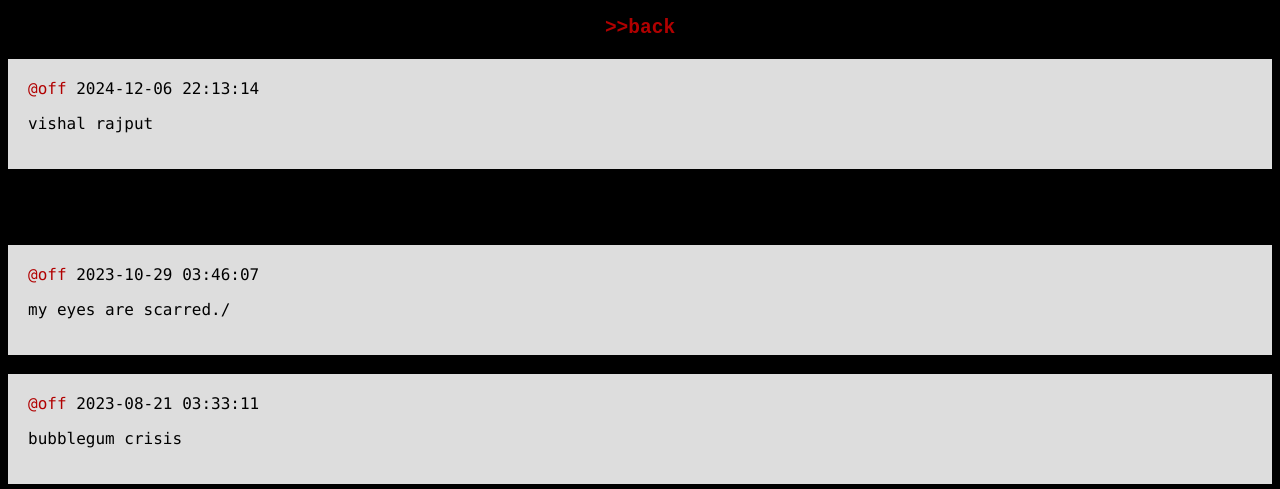
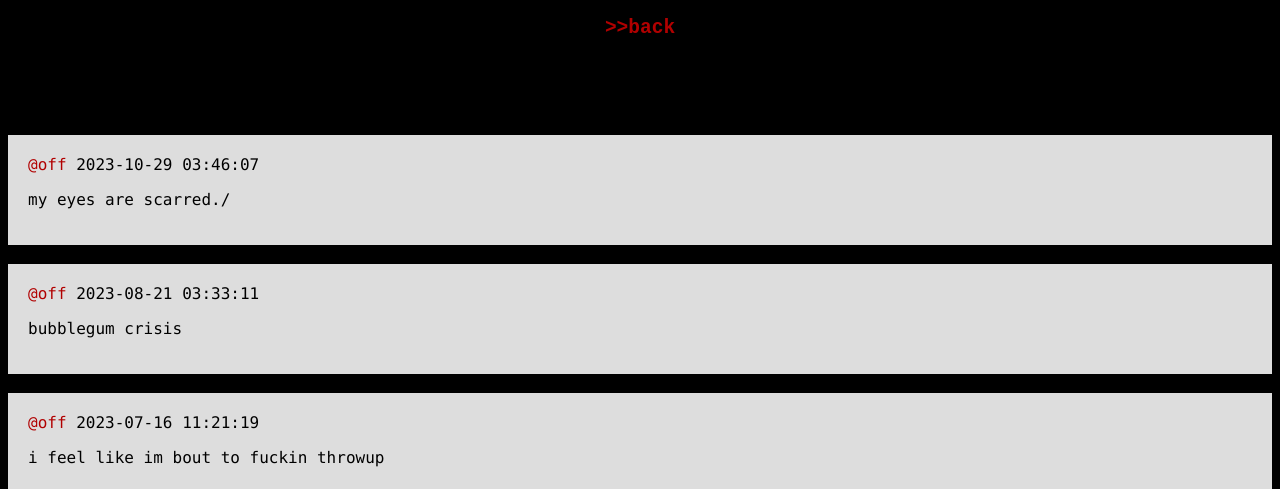
Before and after one commit to blackprozac/microblog, a plain HTML site: page index.html in a window 1280 px wide. Shown: the part 311-800 px from the top of the page. Drawn offline with Linux system fonts and the light colour scheme; a web font is replaced by a local one.

Commit message:
Deleting existing article

```diff
--- a/index.html
+++ b/index.html
@@ -11,10 +11,6 @@
       <img src="https://raw.githubusercontent.com/offensive0/offensive0.github.io/main/img/offensive.png">
       <center><a href="https://offensive.cf"><h2 style="font-family:monospace;"> >>back </a><h2></center>
 </header>
-<article>
-<a href="https://offensive.cf">@off</a>&nbsp;<time>2024-12-06 22:13:14</time>
-<p>vishal rajput</p>
-</article>
 
 <br>
 
```
